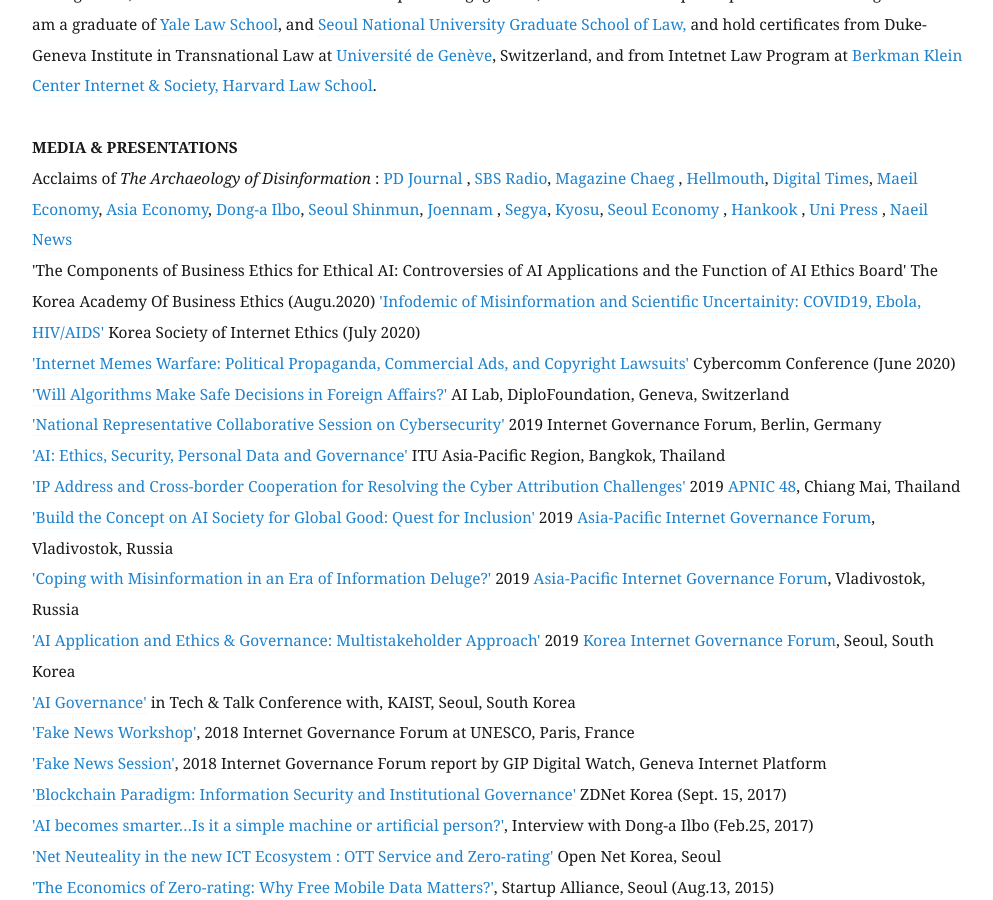
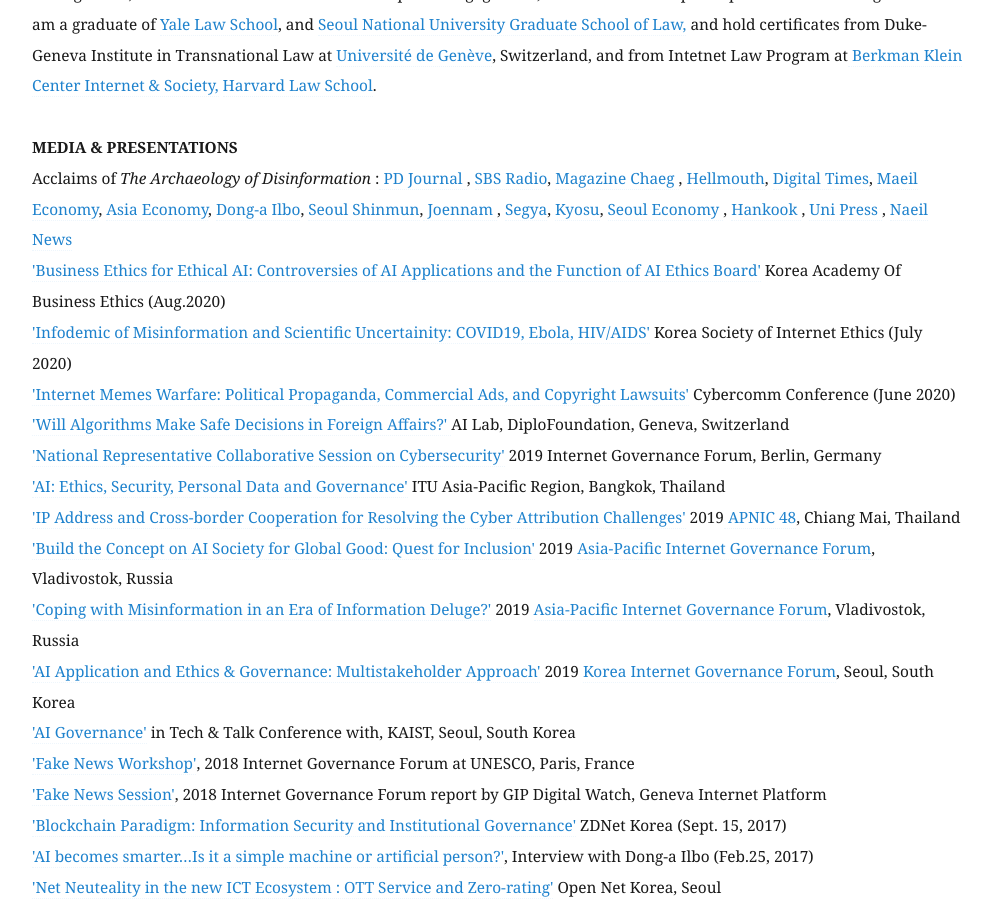
Before and after one commit to eunchangchoi/eunchangchoi.github.io, a Jekyll site: the page built from index.md, in a window 1280 px wide and 900 px high, scrolled down 2014 px. Shown: the whole window, without its empty margins (68-1061 px from the left). Built offline with Jekyll 4.4.1, drawn with Linux system fonts in a browser that asks for light colours.

Commit message:
Update index.md

```diff
--- a/index.md
+++ b/index.md
@@ -33,7 +33,7 @@
 
  <strong> MEDIA & PRESENTATIONS </strong> <br>
  Acclaims of<i> The Archaeology of Disinformation </i>:<a href="https://www.pdjournal.com/news/articleView.html?idxno=71119"> PD Journal </a>, <a href="http://radio.sbs.co.kr/gorealra/player/?podId=P0000000874&vodId=V0000328499"> SBS Radio</a>, <a href="https://bit.ly/3aVFA4z"> Magazine Chaeg </a>, <a href="https://www.youtube.com/watch?v=MpeoOBXadZ8&feature=youtu.be&t=241"> Hellmouth</a>, <a href="http://www.dt.co.kr/contents.html?article_no=2020030302103869061001"> Digital Times</a>, <a href="https://www.mk.co.kr/news/culture/view/2020/02/155878"> Maeil Economy</a>, <a href="https://www.asiae.co.kr/article/2020022811050161321&mobile=Y"> Asia Economy</a>, <a href="http://www.donga.com/news/article/all/20200216/99724450/1"> Dong-a Ilbo</a>, <a href="https://www.seoul.co.kr/news/newsView.php?id=20200313020005&wlog_tag3=naver">Seoul Shinmun</a>,<a href="https://www.jnilbo.com/2020/02/20/2020022015101829561/"> Joennam </a>, <a href="http://www.segye.com/newsView/20200214510584?OutUrl=naver"> Segya</a>, <a href="https://www.kyosu.net/news/articleView.html?idxno=48054"> Kyosu</a>, <a href="https://www.sedaily.com/NewsVIew/1YYX4ZYYI0"> Seoul Economy </a>, <a href="https://www.hankookilbo.com/News/Read/202002131753026467"> Hankook </a>, <a href="https://www.unipress.co.kr/news/articleView.html?idxno=771"> Uni Press </a>, <a href="https://www.naeil.com/news_view/?id_art=341418"> Naeil News </a> <br>
-'The Components of Business Ethics for Ethical AI: Controversies of AI Applications and the Function of AI Ethics Board' The Korea Academy Of Business Ethics (Augu.2020)
+<a href="https://www.slideshare.net/EunChangChoi/business-ethics-for-ethical-ai-controversies-of-ai-applications-and-the-function-of-ai-ethics-board">'Business Ethics for Ethical AI: Controversies of AI Applications and the Function of AI Ethics Board'</a> Korea Academy Of Business Ethics (Aug.2020) <br>
 <a href="https://youtu.be/UE72pdH8kBU"> 'Infodemic of Misinformation and Scientific Uncertainity: COVID19, Ebola, HIV/AIDS'</a> Korea Society of Internet Ethics (July 2020)<br>
 <a href="https://www.slideshare.net/EunChangChoi/internet-meme-warfare-political-propaganda-commercial-ads-copyright-lawsuits"> 'Internet Memes Warfare: Political Propaganda, Commercial Ads, and Copyright Lawsuits'</a> Cybercomm Conference (June 2020)<br>
 <a href="https://www.diplomacy.edu/blog/will-algorithms-make-safe-decisions-foreign-affairs">'Will Algorithms Make Safe Decisions in Foreign Affairs?' </a> AI Lab, DiploFoundation, Geneva, Switzerland <br>
```
